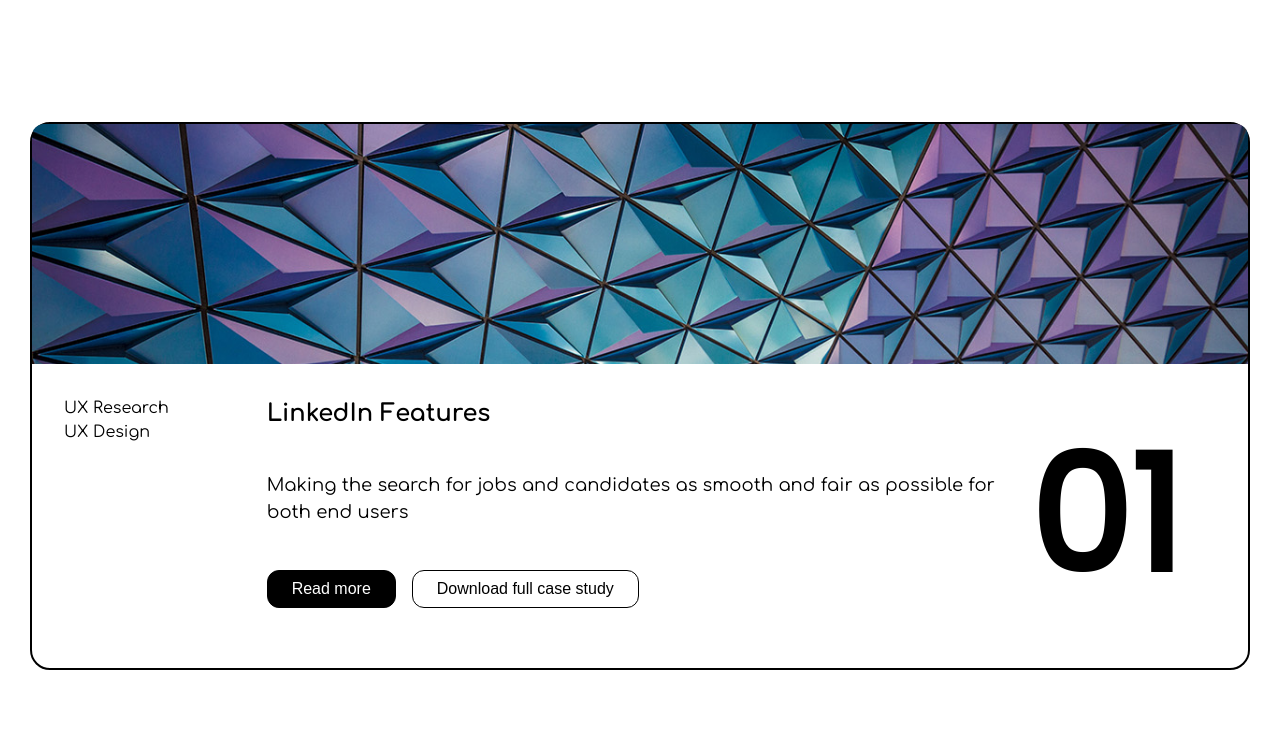
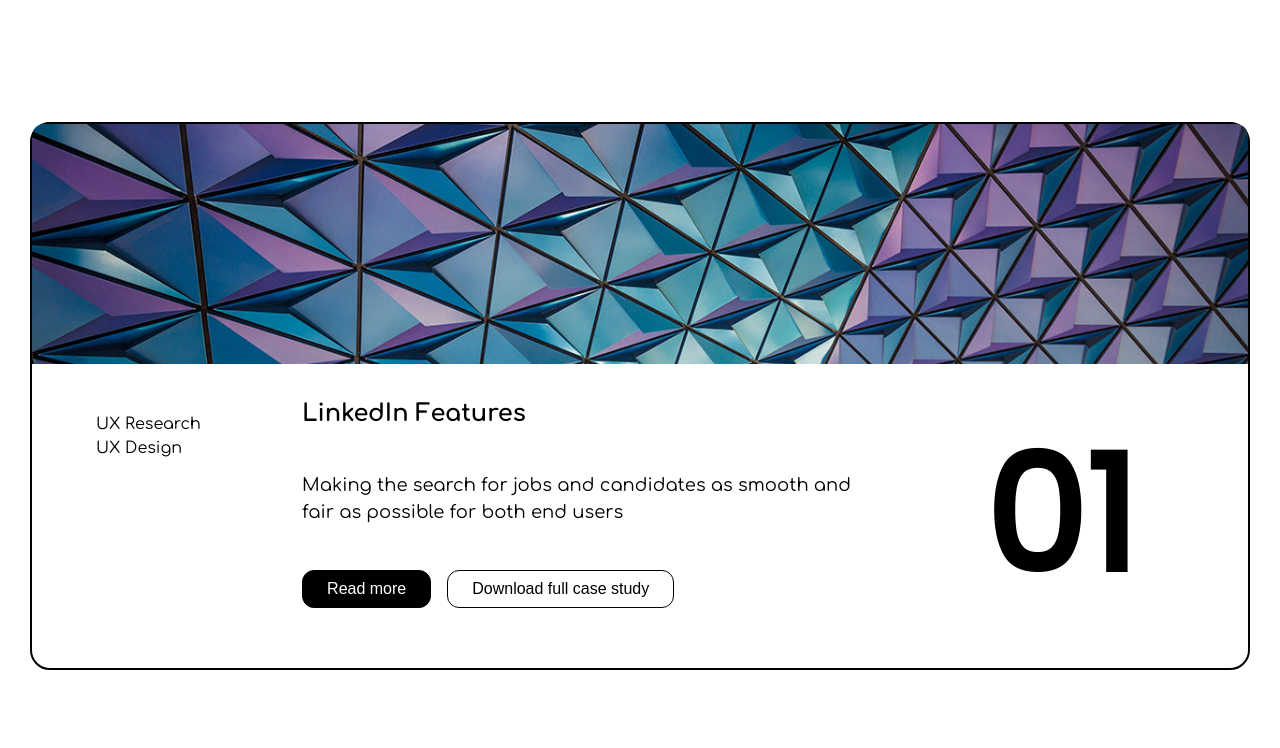
Before and after one commit to pashapear/jois-lee, a Next.js app: page / in a window 1280 px wide. Shown: the part 860-1608 px from the top of the page. Built offline with nearby package versions, Linux system fonts and the light colour scheme.

Commit message:
card style updates

```diff
--- a/pages/projects.js
+++ b/pages/projects.js
@@ -72,12 +72,6 @@
 	padding: 5rem 0;
 `;
 
-const spring = {
-	type: "spring",
-	stiffness: 700,
-	damping: 30
-};
-
 const MotionDiv = styled(motion.div).attrs({
 	initial: { opacity: 0 },
 	animate: { opacity: 1 },
@@ -87,6 +81,7 @@
 const CardWrapper = styled(motion.div)`
 	position: relative;
 	width: 95vw;
+	max-width: 80rem;
 	display: flex;
 	flex-direction: column;
 	border: 2px solid black;
@@ -107,7 +102,7 @@
 	column-gap: 1rem;
 	justify-content: center;
 	grid-template-columns: ${({ isMobile }) =>
-		isMobile ? "1fr 3fr" : "1fr 4fr 1fr"};
+		isMobile ? "1fr 3fr" : "2fr 6fr 1fr"};
 	grid-template-rows: repeat(3, auto);
 	grid-template-areas: ${({ isMobile }) => {
 		if (isMobile) {
@@ -128,13 +123,15 @@
 `;
 const CardBullets = styled.div`
 	grid-area: bullets;
+	padding-top: ${({ isMobile }) => (isMobile ? 0 : "1rem")};
+	padding-left: ${({ isMobile }) => (isMobile ? 0 : "2rem")};
 `;
 const CardBullet = styled.p`
 	font-size: medium;
 `;
 const CardDescription = styled.p`
 	grid-area: description;
-	max-width: 50rem;
+	max-width: 35rem;
 	margin-bottom: 1rem;
 	font-size: large;
 `;
@@ -142,6 +139,7 @@
 	grid-area: index;
 	font-size: ${({ isMobile }) => (isMobile ? "5rem" : "10rem")};
 	font-family: "Poppins", sans-serif;
+	padding-right: ${({ isMobile }) => (isMobile ? "0" : "5rem")};
 `;
 
 const CardButtons = styled(MotionDiv)`
@@ -187,7 +185,7 @@
 			<CardImage imageUrl={img.src} />
 			<CardContent isMobile={isMobile}>
 				<CardTitle>{name}</CardTitle>
-				<CardBullets>
+				<CardBullets isMobile={isMobile}>
 					{bullets.map((bullet) => (
 						<CardBullet>{bullet}</CardBullet>
 					))}
```
